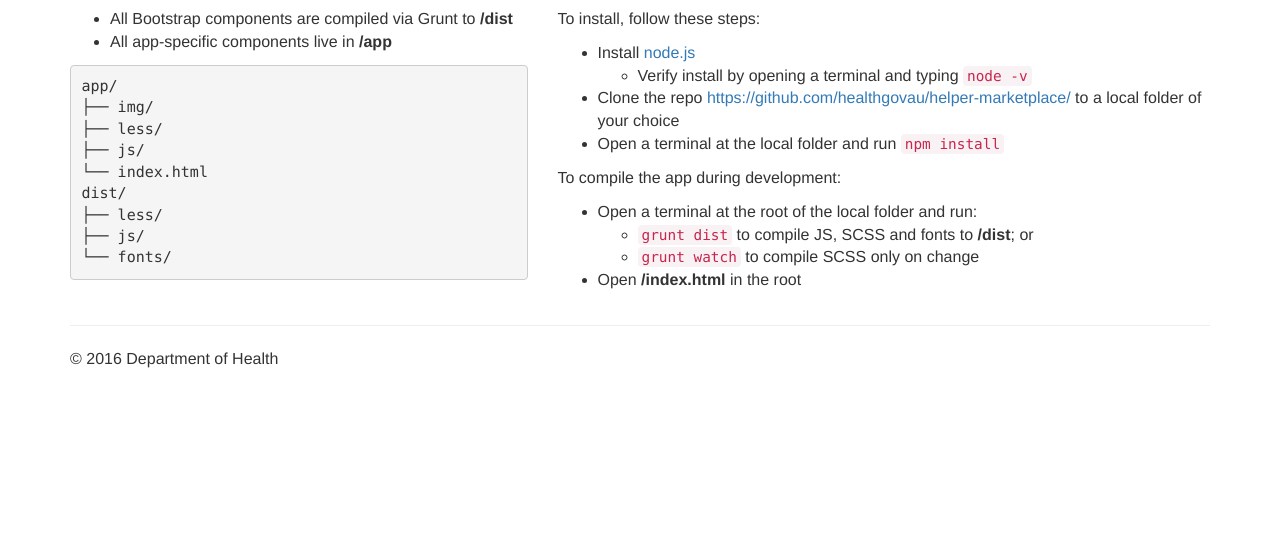
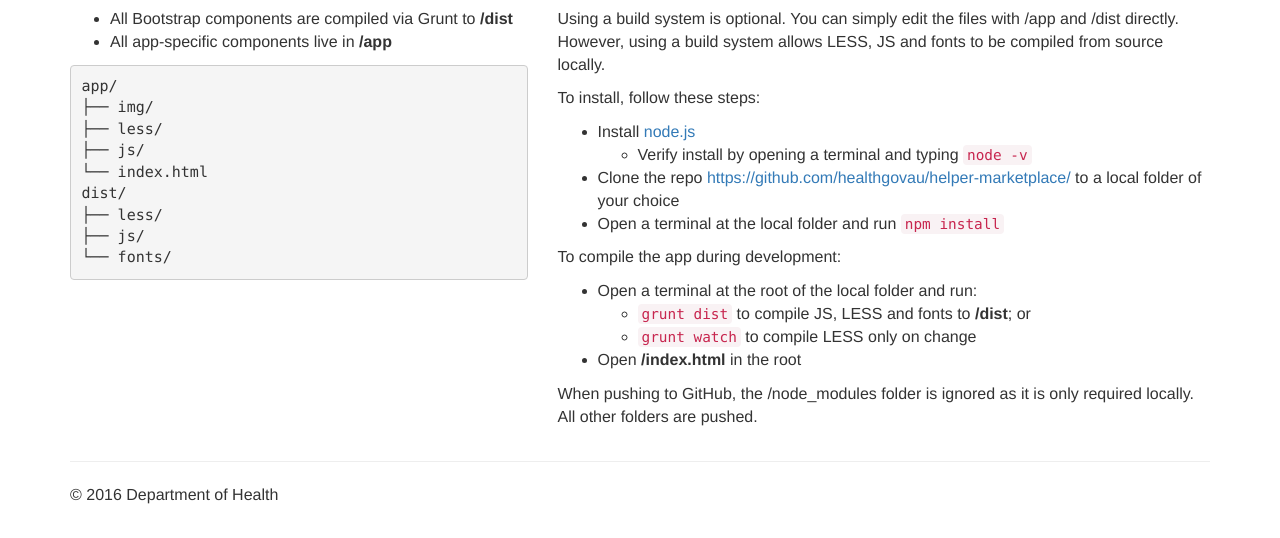
Before and after one commit to cchew/helper-marketplace, a website: page app/index.html in a window 1280 px wide. Shown: the part 400-938 px from the top of the page. Before the commit the page ends 802 px from the top, so only its background shows below. Drawn offline with nearby package versions, Linux system fonts and the light colour scheme.

Commit message:
Changes SCSS refs to LESS
Just text changes.

```diff
--- a/app/index.html
+++ b/app/index.html
@@ -70,6 +70,7 @@ dist/
           </div>
           <div class="col-md-7">
             <h2>Build system</h2>
+            <p>Using a build system is optional. You can simply edit the files with /app and /dist directly. However, using a build system allows LESS, JS and fonts to be compiled from source locally.</p>
             <p>To install, follow these steps:</p>
             <ul>
               <li>Install <a href="https://nodejs.org/en/">node.js</a>
@@ -82,12 +83,13 @@ dist/
           <ul>
             <li>Open a terminal at the root of the local folder and run:
               <ul>
-                <li><code>grunt dist</code> to compile JS, SCSS and fonts to <strong>/dist</strong>; or</li>
-                <li><code>grunt watch</code> to compile SCSS only on change</li>
+                <li><code>grunt dist</code> to compile JS, LESS and fonts to <strong>/dist</strong>; or</li>
+                <li><code>grunt watch</code> to compile LESS only on change</li>
               </ul>
             </li>
             <li>Open <strong>/index.html</strong> in the root</li>
           </ul>
+          <p>When pushing to GitHub, the /node_modules folder is ignored as it is only required locally. All other folders are pushed.</p>
         </div>
       </div>
       <hr>
```
Also changed, not shown: README.md.
